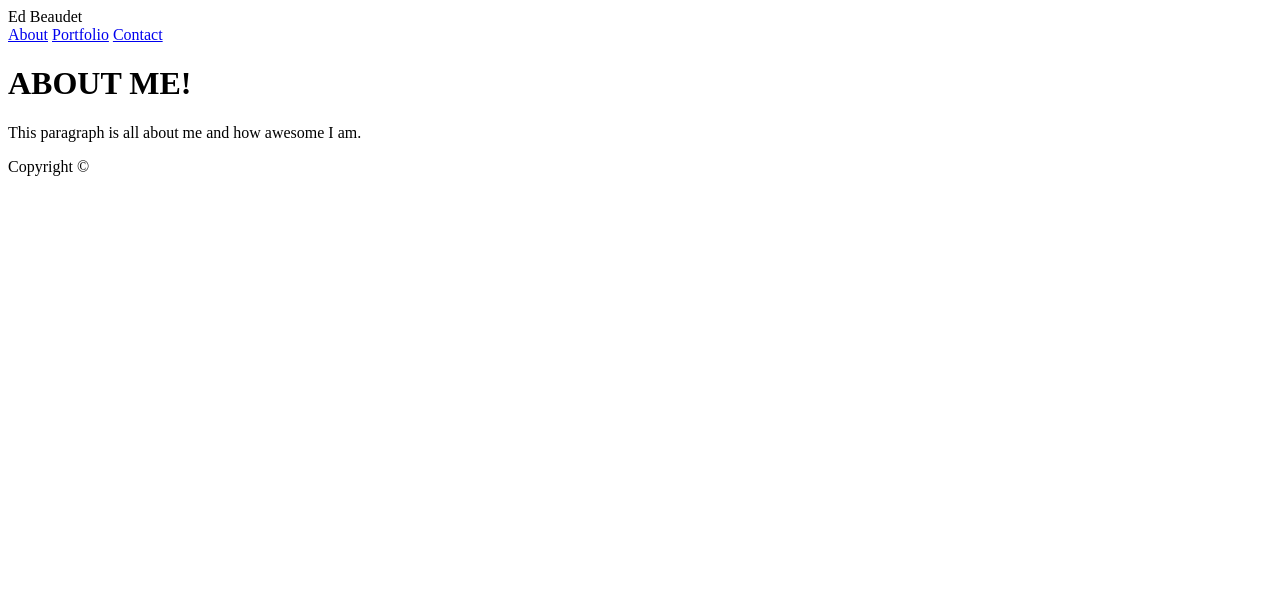
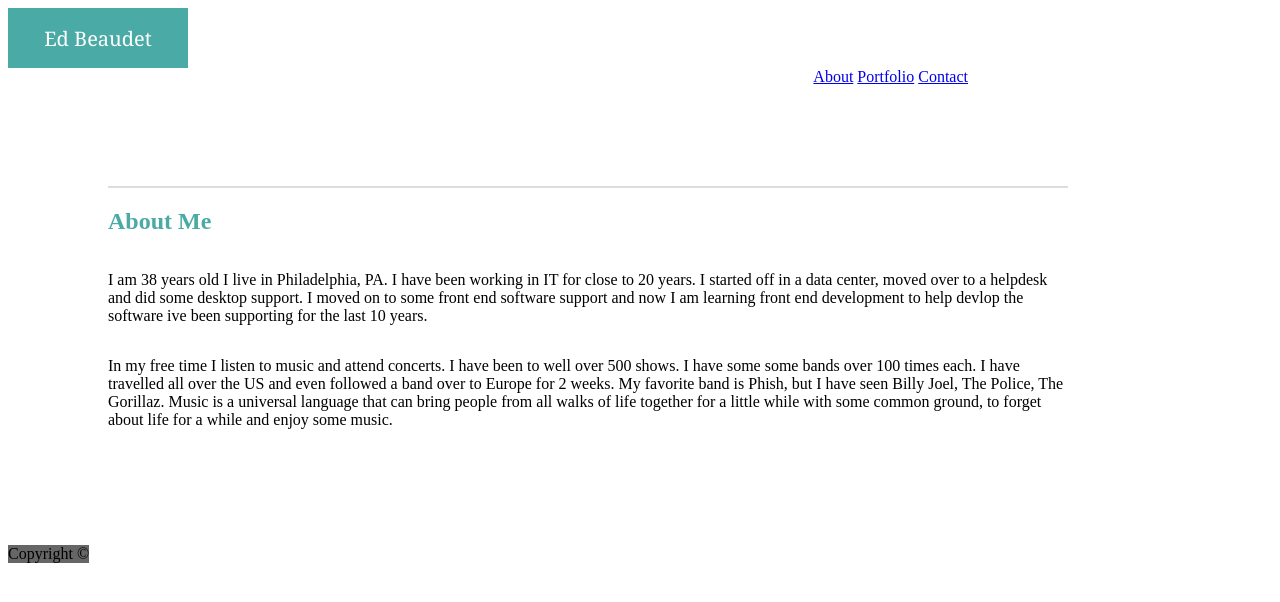
Before and after one commit to ebeaudet/Basic-Portfolio, a plain HTML site: page index.html in a window 1280 px wide. Drawn offline with Linux system fonts and the light colour scheme.

Commit message:
wip-added some css

```diff
--- a/assets/css/style.css
+++ b/assets/css/style.css
@@ -0,0 +1,48 @@
+.nameBox{
+    background-color: #4aaaa5;
+    color:white;
+    font-family: Georgia, 'Times New Roman', Times, serif;
+    font-size: 15pt;
+    height: 3em;
+    width: 9em;
+    align-content: center;
+    text-align: center;
+
+}
+
+h1 {
+    float: left;
+    color: #4aaaa5;
+
+}
+
+.aboutMe {
+    float:left;
+    width:960px;
+    margin:100px;
+    border-color: #dddddd;
+    border-top-style: solid;
+    border-width: 2px;
+}
+
+.links{
+    float: right;
+}
+
+
+body {
+    float: left;
+    background-color: #ffffff;
+    width:960px;
+    padding: unset;
+
+}
+
+p {
+    float: left;
+}
+
+footer{
+    background-color: #666666;
+    float:left;
+}
--- a/index.html
+++ b/index.html
@@ -3,9 +3,10 @@
 
 <head>
     <Title>About Ed Beaudet</Title>
-
-
+    <link rel="stylesheet" type="text/css" href="assets/css/style.css" />
+    </head>
     <section>
+        <div>
             <div class="nameBox">
                 Ed Beaudet
             </div>
@@ -15,20 +16,41 @@
                 <a href="./portfolio.html"> Portfolio</a>
                 <a href="./contact.html"> Contact</a>
             </div>
+        </div>
     </section>
 
     <Body>
+    <section class="aboutMe">
     <h1>
-        ABOUT ME!
+        About Me
     </h1>
 
     <p>
-        This paragraph is all about me and how awesome I am.
+        I am 38 years old I live in Philadelphia, PA. I have been working in IT for close to 20 years. I started off in
+        a
+        data center, moved over to a helpdesk
+        and did some desktop support. I moved on to some front end software support and now I am learning front end
+        development to help devlop the software ive
+        been supporting for the last 10 years.
     </p>
+
+    <p>
+        In my free time I listen to music and attend concerts. I have been to well over 500 shows. I have some some
+        bands
+        over 100 times each. I
+        have travelled all over the US and even followed a band over to Europe for 2 weeks. My favorite band is Phish,
+        but
+        I have seen Billy Joel, The Police, The Gorillaz.
+        Music is a universal language that can bring people from all walks of life together for a little while with
+        some
+        common ground, to forget about life for a while and enjoy
+        some music.
+    </p>
+</section>
 </Body>
+
 <footer>
     Copyright ©
 </footer>
-</head>
 
 </html>
```
Lines whose indentation alone changed are shown as unchanged.
